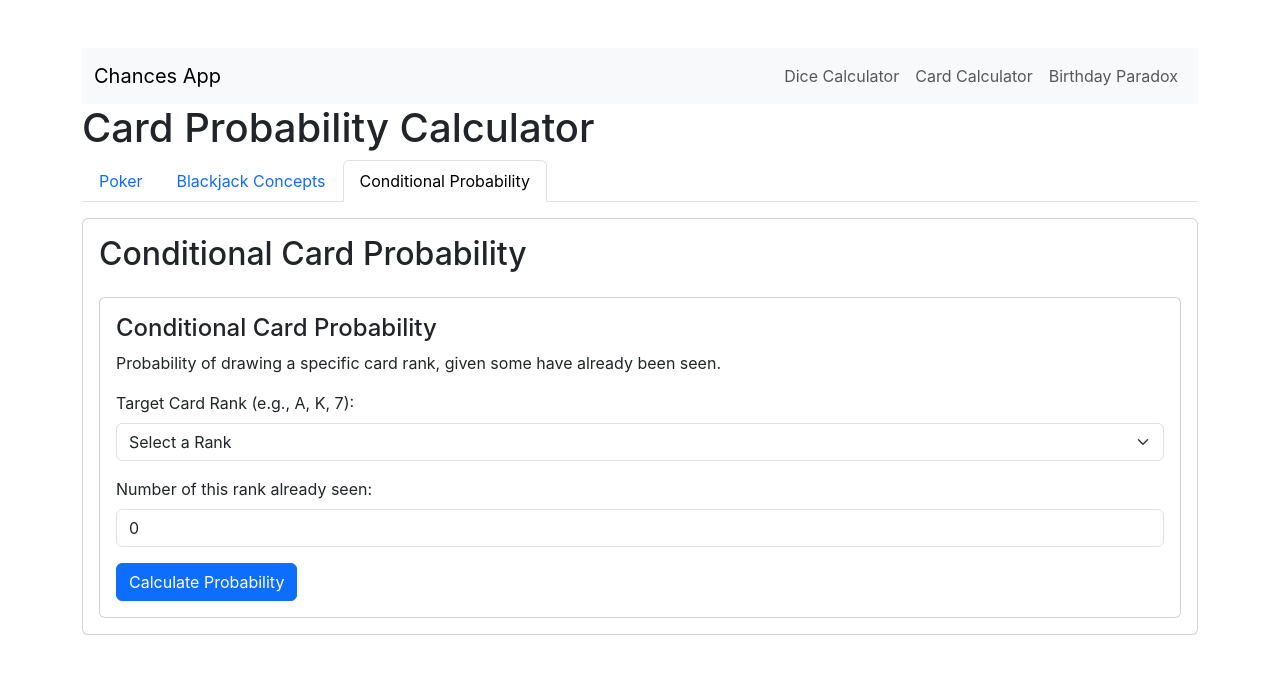
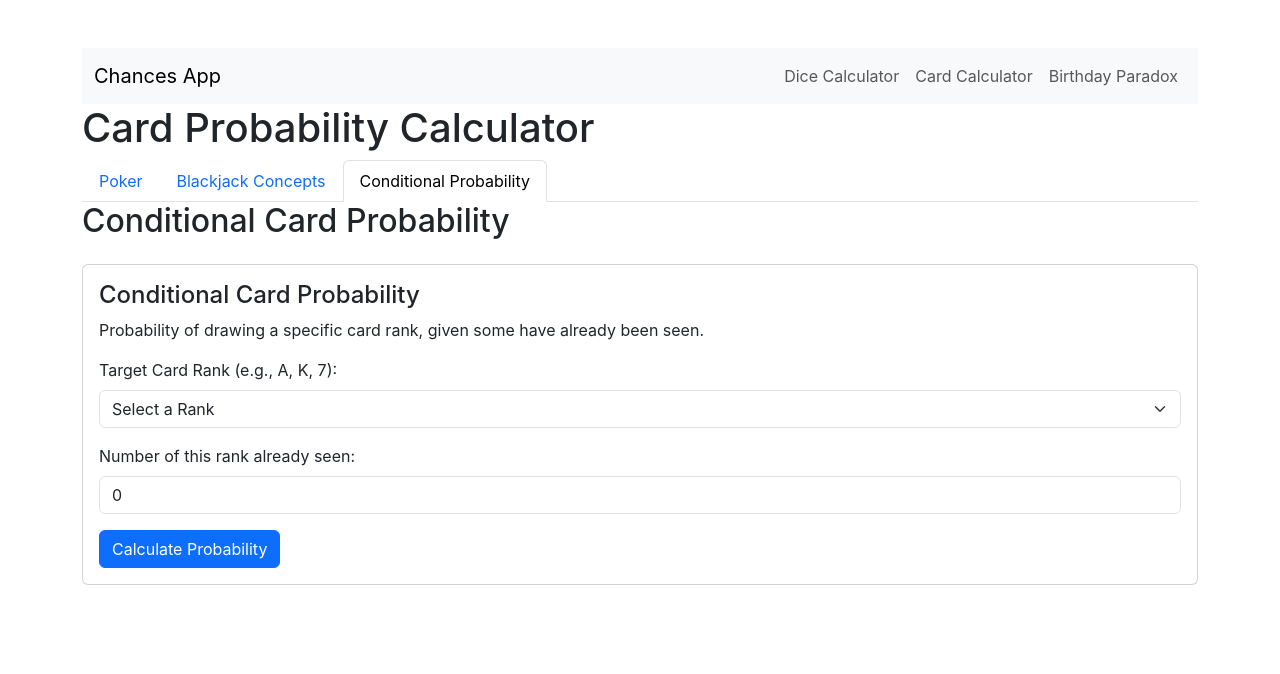
Before and after one commit to jefcollier/Chances, a React (Create React App) app in the folder chances-app/: page /card in a window 1280 px wide. Both pictures are taken after a click on the tab "Conditional Probability". Shown: the top 674 px of the page. Built offline with nearby package versions, Linux system fonts and the light colour scheme.

Commit message:
refactor: Remove outer card from Conditional Probability tab

```diff
--- a/chances-app/src/components/CardCalculatorPage.js
+++ b/chances-app/src/components/CardCalculatorPage.js
@@ -59,12 +59,8 @@ const CardCalculatorPage = () => {
           </div>
         </div>
         <div className="tab-pane fade" id="conditional" role="tabpanel" aria-labelledby="conditional-tab">
-          <div className="card mt-3">
-            <div className="card-body">
-              <h2 className="card-title">Conditional Card Probability</h2>
-              <ConditionalCardProbability />
-            </div>
-          </div>
+          <h2>Conditional Card Probability</h2>
+          <ConditionalCardProbability />
         </div>
       </div>
     </div>
```
